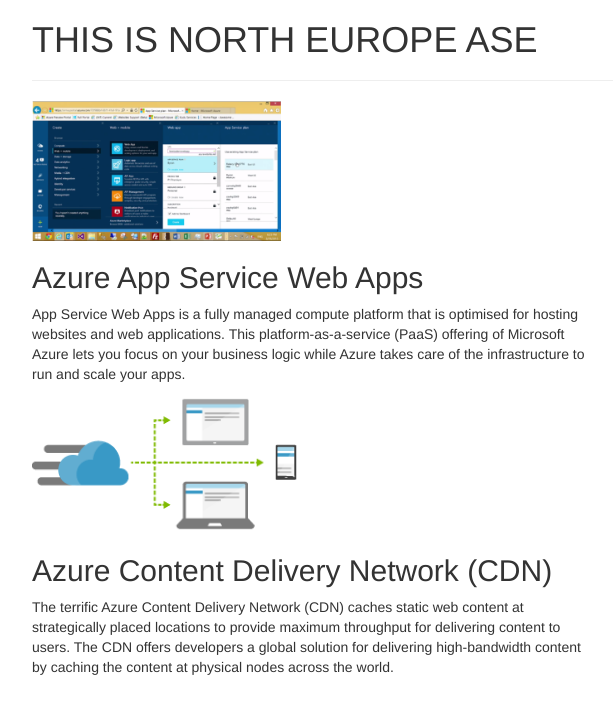
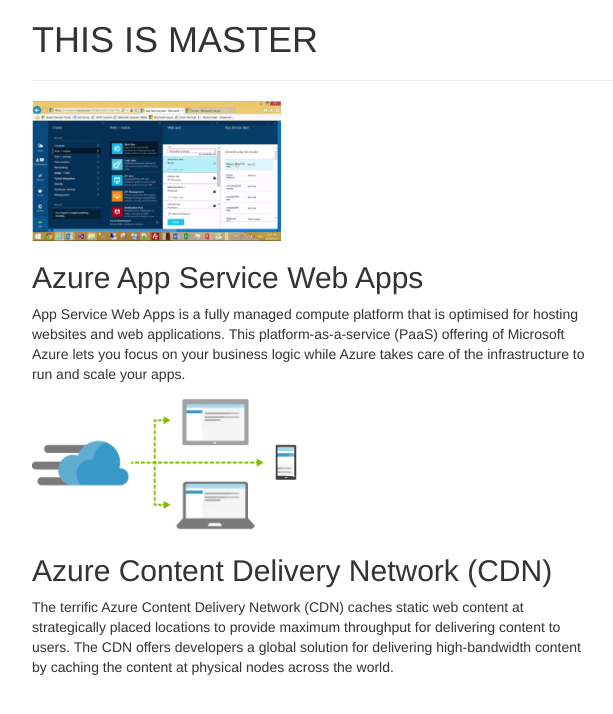
Before and after one commit to rbannist/sd-app1, a plain HTML site: page index.html in a window 1280 px wide. Shown: the full height of the page, 38-651 px from the left. Drawn offline with nearby package versions, Linux system fonts and the light colour scheme.

Commit message:
Updated master index.html

```diff
--- a/index.html
+++ b/index.html
@@ -16,7 +16,7 @@
   <body>
     <div class="navbar-wrapper">
       <div class="container">
-          <h1>THIS IS NORTH EUROPE ASE</h1>
+          <h1>THIS IS MASTER</h1>
           <hr/>
       </div>
     </div>
```
